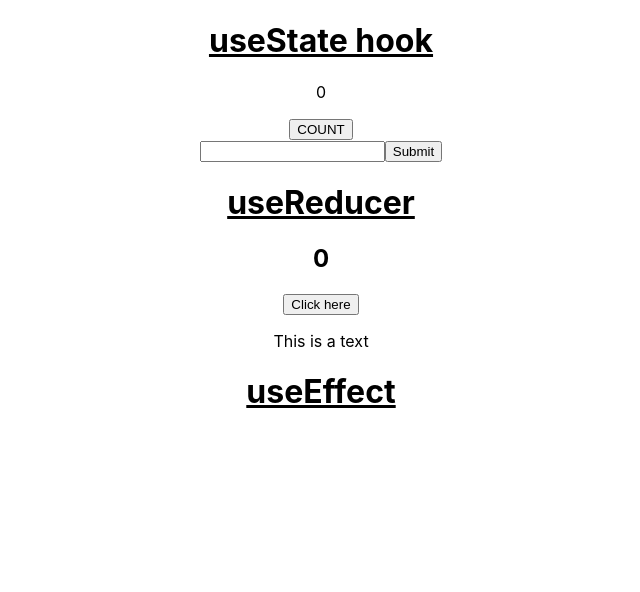
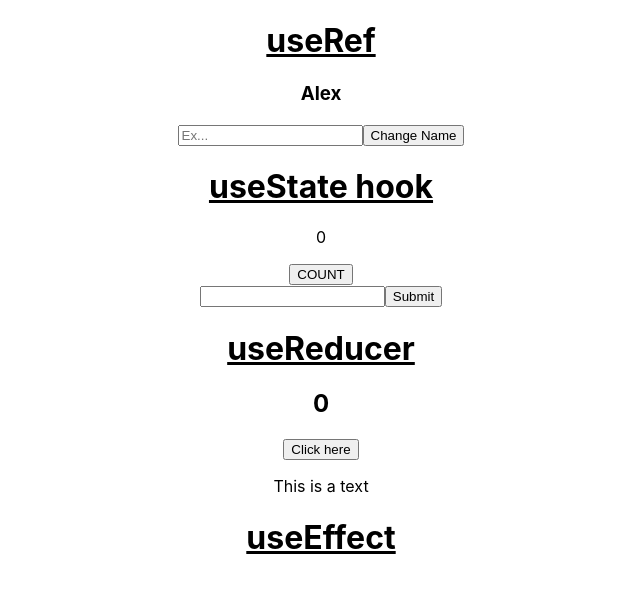
Before and after one commit to AlexanderPolzhofer/react_hooks, a React (Create React App) app: page / in a window 1280 px wide. Shown: the top 592 px of the page, without its empty margins (319-959 px from the left). Built offline with nearby package versions, Linux system fonts and the light colour scheme; no server answers.

Commit message:
adding useRef hook

```diff
--- a/src/App.js
+++ b/src/App.js
@@ -1,12 +1,14 @@
 import './App.css';
 import EffectTutorial from './hooks/useEffect/Effect_useEffect';
 import ReducerTutorial from './hooks/useReducer/Reducer_useReducer';
+import RefTutorial from './hooks/useRef/Ref_useRef';
 
 import StateHook from './hooks/useState/State_useState';
 
 function App() {
   return (
     <div className="App">
+      <RefTutorial />
       <StateHook />
       <ReducerTutorial />
       <EffectTutorial />
--- /dev/null
+++ b/src/hooks/useRef/Ref_useRef.js
@@ -0,0 +1,22 @@
+import React, { useRef } from 'react';
+
+function RefTutorial() {
+
+    const inputRef = useRef(null);
+
+    const handleClick = (event) => {
+        event.preventDefault();
+        inputRef.current.focus();
+    }
+
+    return (<div>
+        <u><h1>useRef</h1></u>
+        <h3>Alex</h3>
+        <form>
+            <input type='text' placeholder='Ex...' ref={inputRef} />
+            <button onClick={handleClick}>Change Name</button>
+        </form>
+    </div>);
+}
+
+export default RefTutorial;
--- a/src/hooks/useState/State_useState.js
+++ b/src/hooks/useState/State_useState.js
@@ -14,7 +14,7 @@ function StateTutorial() {
     }
 
     const handleSubmit = (event) => {
-        event.preventDefault();
+        event.preventDefault()
     }
 
     return (
@@ -26,7 +26,7 @@ function StateTutorial() {
             <form>
                 <input type='text' onChange={(event) => handleChange(event)} label='input' />
 
-                <button type='submit' onSubmit={() => handleSubmit()}>Submit</button>
+                <button type='submit' onSubmit={handleSubmit}>Submit</button>
             </form>
 
             {inputValue}
```
